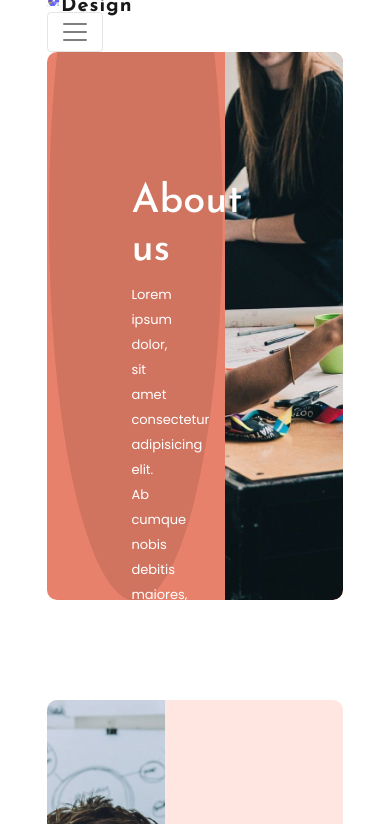
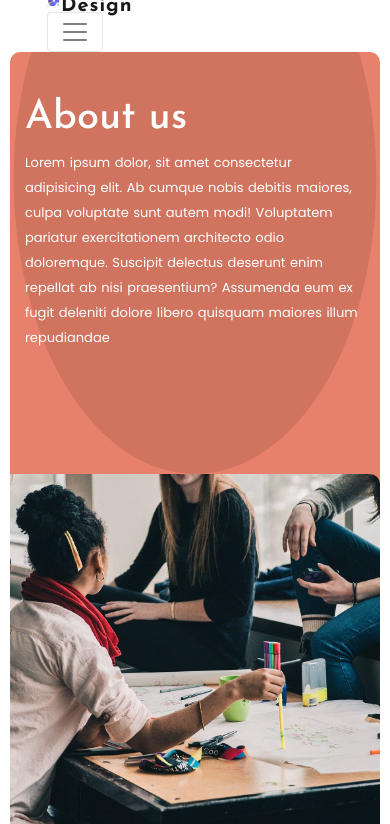
Before and after one commit to shivakafle/Project_first.github.io, a plain HTML site: page About.html in a window 390 px wide. Shown: the top 824 px of the page. Drawn offline with nearby package versions, Linux system fonts and the light colour scheme.

Commit message:
mobile design

```diff
--- a/css/About.scss
+++ b/css/About.scss
@@ -510,4 +510,21 @@ $paragraph_font:Poppins;
   body {
     padding: 0 10px;
   }
+
+  .About_middle {
+    width: 100% !important;
+    flex-direction: column;
+    height: 100vh !important;
+
+    .text {
+      width: 100% !important;
+      height: 50% !important;
+      padding: 5vh 15px !important;
+    }
+
+    .img {
+      width: 100% !important;
+      height: 50% !important;
+    }
+  }
 }
```
Also changed, not shown: css/About.css, 1 other file.
